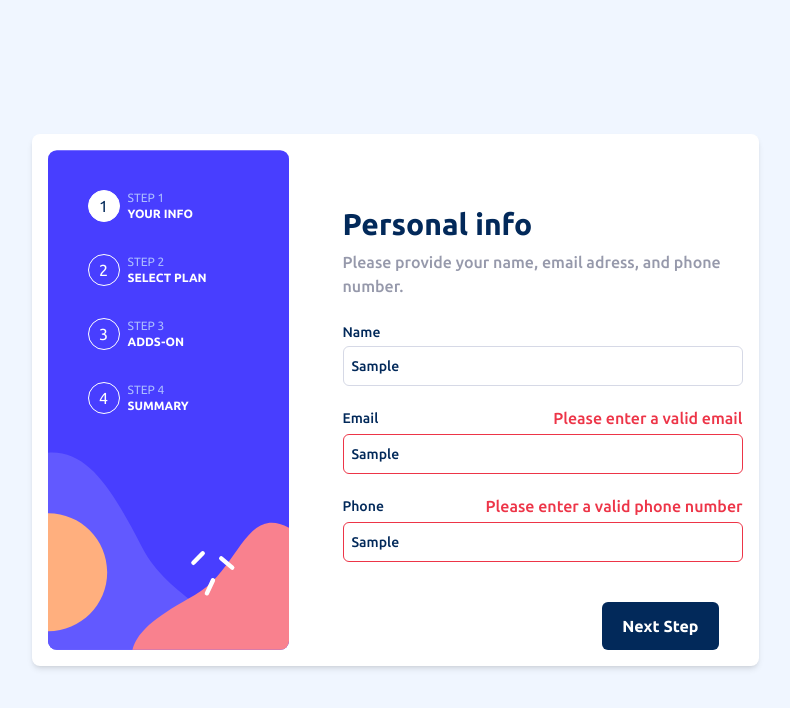
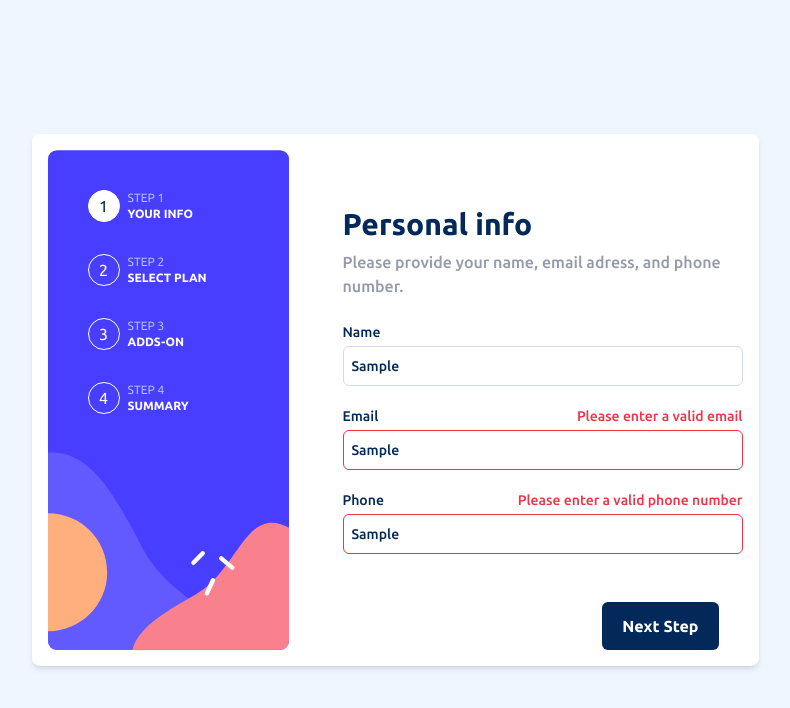
Before and after one commit to Joadevy/multi-step-form, a React (Vite) app: page / in a window 1280 px wide. Both pictures are taken after typing "Sample", "Sample", "Sample" into the empty fields and a click on the input "Next Step". Shown: the top 708 px of the page, without its empty margins (245-1035 px from the left). Built offline with nearby package versions, Linux system fonts and the light colour scheme.

Commit message:
style: fix error border step one validation

```diff
--- a/src/components/Steps/StepOne.tsx
+++ b/src/components/Steps/StepOne.tsx
@@ -106,10 +106,10 @@ export const StepOne: FC<props> = ({ userData, nextStep, handleUserData }) => {
               htmlFor="name"
             >
               <div className="flex justify-between items-center">
-                <p>Name</p>
+                <p className="lg:text-sm">Name</p>
 
                 {error.has("name") ? (
-                  <p className="text-xs lg:text-base text-p-strawberry-red">
+                  <p className="text-xs lg:text-sm text-p-strawberry-red">
                     Please enter a valid name
                   </p>
                 ) : null}
@@ -136,10 +136,10 @@ export const StepOne: FC<props> = ({ userData, nextStep, handleUserData }) => {
               htmlFor="email"
             >
               <div className="flex justify-between items-center">
-                <p>Email</p>
+                <p className="lg:text-sm">Email</p>
 
                 {error.has("email") ? (
-                  <p className="text-xs lg:text-base text-p-strawberry-red">
+                  <p className="text-xs lg:text-sm text-p-strawberry-red">
                     Please enter a valid email
                   </p>
                 ) : null}
@@ -166,10 +166,10 @@ export const StepOne: FC<props> = ({ userData, nextStep, handleUserData }) => {
               htmlFor="phone"
             >
               <div className="flex justify-between items-center">
-                <p>Phone</p>
+                <p className="lg:text-sm">Phone</p>
 
                 {error.has("phone") ? (
-                  <p className="text-xs lg:text-base text-p-strawberry-red">
+                  <p className="text-xs lg:text-sm text-p-strawberry-red">
                     Please enter a valid phone number
                   </p>
                 ) : null}
```
